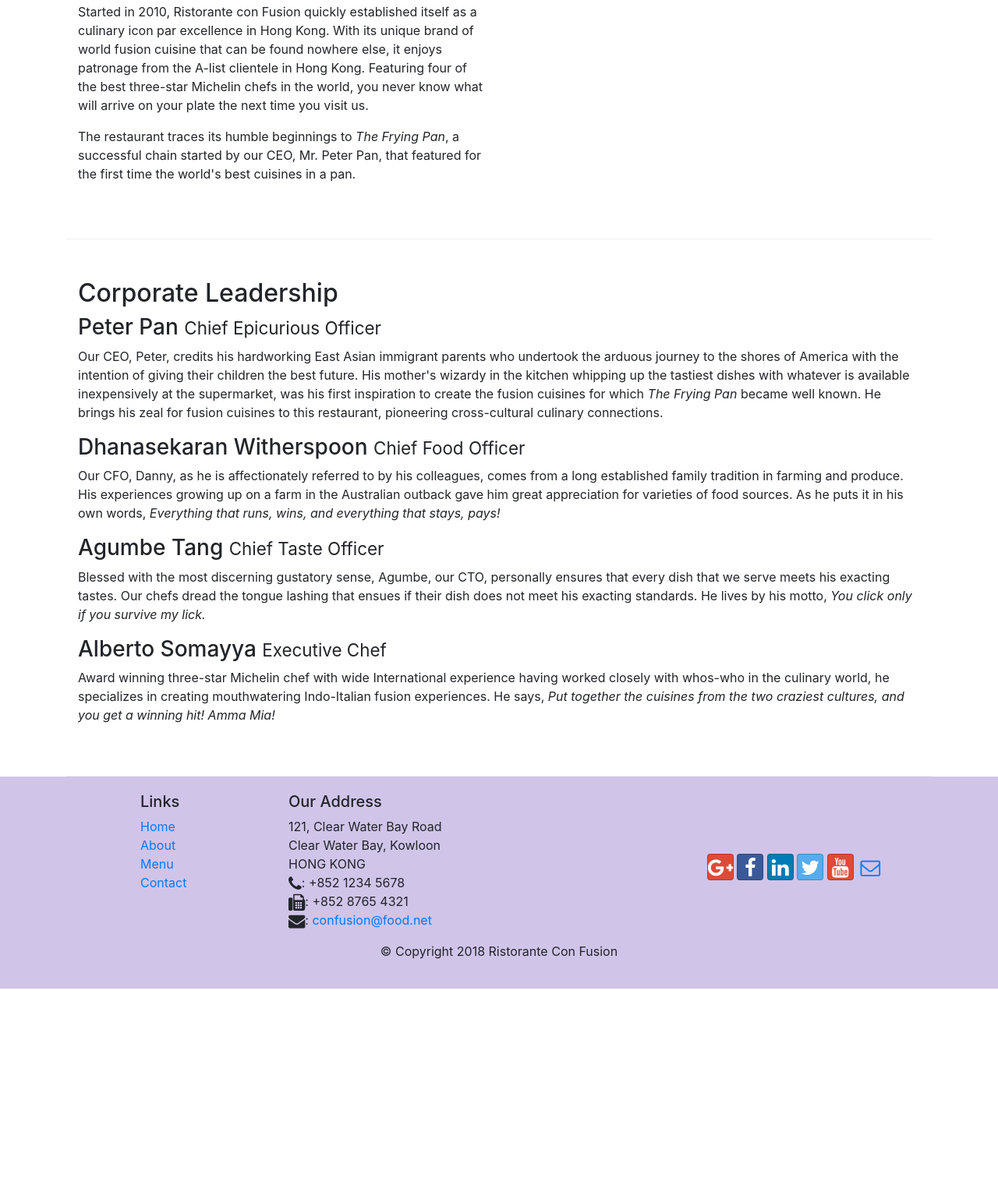
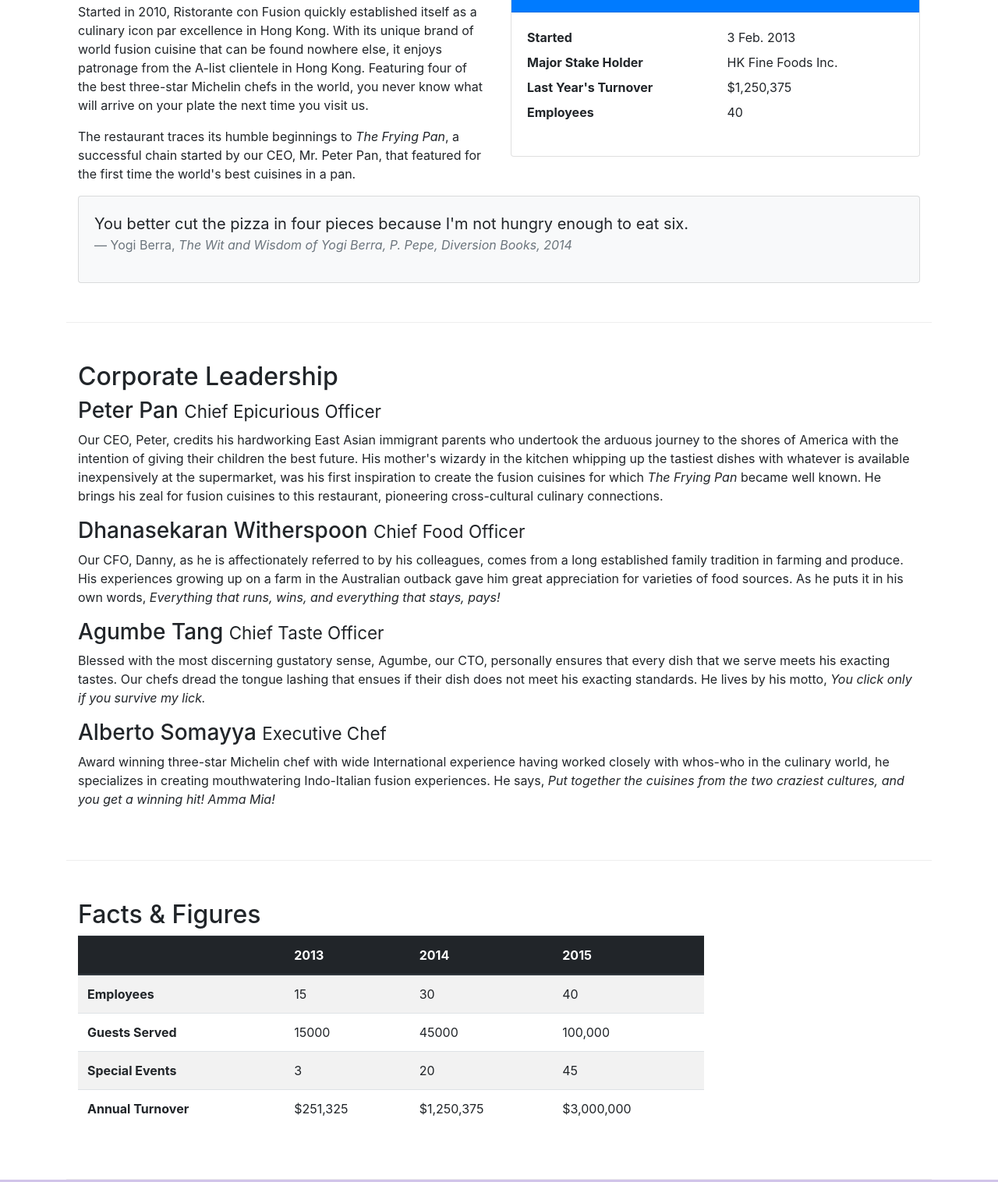
Before and after one commit to Abhinav-Telukunta/Bootstrap, a website: page aboutus.html in a window 1280 px wide. Shown: the part 558-2074 px from the top of the page at 78% size. Before the commit the page ends 1826 px from the top, so only its background shows below. Drawn offline with nearby package versions, Linux system fonts and the light colour scheme.

Commit message:
Tables and Cards

```diff
--- a/aboutus.html
+++ b/aboutus.html
@@ -66,7 +66,36 @@
                 <p>Started in 2010, Ristorante con Fusion quickly established itself as a culinary icon par excellence in Hong Kong. With its unique brand of world fusion cuisine that can be found nowhere else, it enjoys patronage from the A-list clientele in Hong Kong.  Featuring four of the best three-star Michelin chefs in the world, you never know what will arrive on your plate the next time you visit us.</p>
                 <p>The restaurant traces its humble beginnings to <em>The Frying Pan</em>, a successful chain started by our CEO, Mr. Peter Pan, that featured for the first time the world's best cuisines in a pan.</p>
             </div>
-            <div class="col-12 col-sm-6">
+            <div class="col-sm">
+                <div class="card">
+                    <h3 class="card-header bg-primary text-white">Facts At a Glance</h3>
+                    <div class="card-body">
+                        <dl class="row">
+                            <dt class="col-6">Started</dt>
+                            <dd class="col-6">3 Feb. 2013</dd>
+                            <dt class="col-6">Major Stake Holder</dt>
+                            <dd class="col-6">HK Fine Foods Inc.</dd>
+                            <dt class="col-6">Last Year's Turnover</dt>
+                            <dd class="col-6">$1,250,375</dd>
+                            <dt class="col-6">Employees</dt>
+                            <dd class="col-6">40</dd>
+                        </dl>
+                    </div>
+                </div>
+            </div>
+            <div class="col-12">
+                <div class="card card-body bg-light">
+                    <blockquote class="blockquote">
+                        <p class="mb-0">
+                            You better cut the pizza in four pieces because I'm not hungry enough to eat six.
+                        </p>
+                        <footer class="blockquote-footer">Yogi Berra,
+                            <cite title="Source Title">The Wit and Wisdom of
+                                Yogi Berra, P. Pepe, Diversion Books, 2014
+                            </cite>
+                        </footer>
+                    </blockquote>
+                </div>
             </div>
         </div>
 
@@ -83,6 +112,50 @@
                 <h3>Alberto Somayya <small>Executive Chef</small></h3>
                 <p class="d-none d-sm-block">Award winning three-star Michelin chef with wide International experience having worked closely with whos-who in the culinary world, he specializes in creating mouthwatering Indo-Italian fusion experiences. He says, <em>Put together the cuisines from the two craziest cultures, and you get a winning hit! Amma Mia!</em></p>
             </div>
+       </div>
+       <div class="row row-content">
+            <div class="col-12 col-sm-9">
+                <h2>Facts &amp; Figures</h2>
+                <div class="table-responsive">
+                    <table class="table table-striped">
+                        <thead class="thead-dark">
+                            <tr>
+                                <th>&nbsp;</th>
+                                <th>2013</th>
+                                <th>2014</th>
+                                <th>2015</th>
+                            </tr>
+                        </thead>
+                        <tbody>
+                            <tr>
+                                <th>Employees</th>
+                                <td>15</td>
+                                <td>30</td>
+                                <td>40</td>
+                            </tr>
+                            <tr>
+                                <th>Guests Served</th>
+                                <td>15000</td>
+                                <td>45000</td>
+                                <td>100,000</td>
+                            </tr>
+                            <tr>
+                                <th>Special Events</th>
+                                <td>3</td>
+                                <td>20</td>
+                                <td>45</td>
+                            </tr>
+                            <tr>
+                                <th>Annual Turnover</th>
+                                <td>$251,325</td>
+                                <td>$1,250,375</td>
+                                <td>$3,000,000</td>
+                            </tr>
+                        </tbody>
+                    </table>
+                </div>
+            </div>
+            <div class="col-12 col-sm-3"></div>
        </div>
 
     </div>
```
